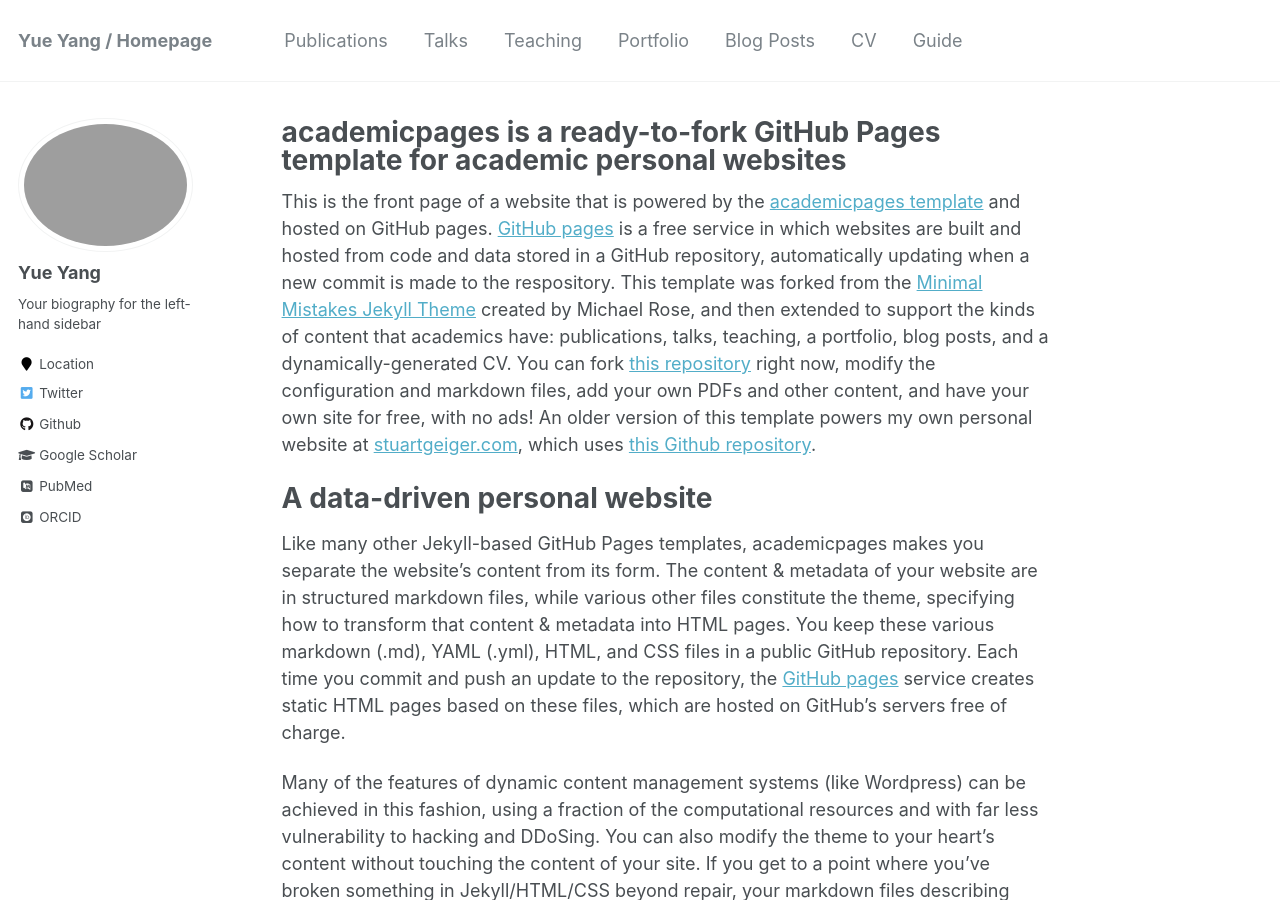
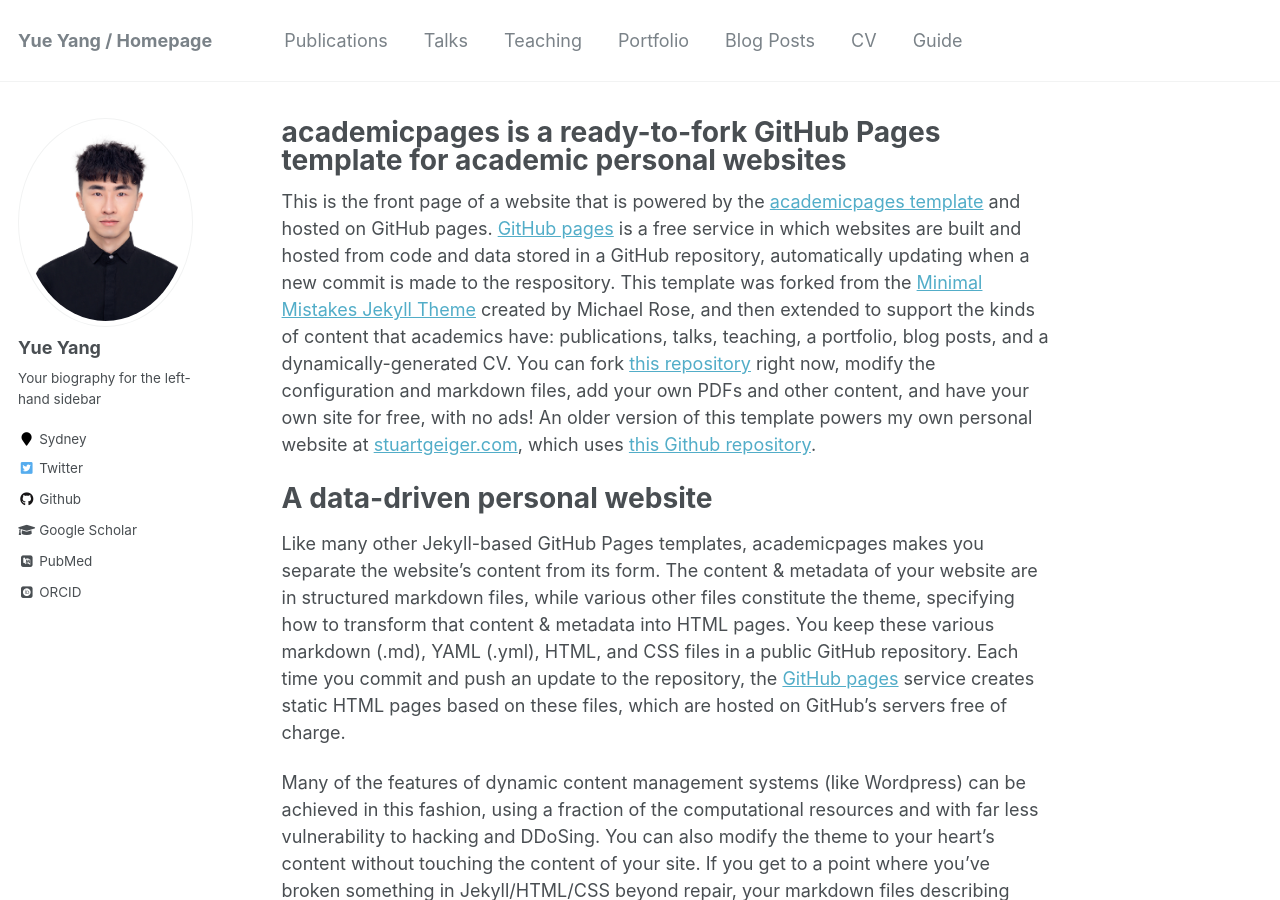
Before and after one commit to marco-yue/biography, a Jekyll site: the page built from _pages/about.md, in a window 1280 px wide and 900 px high. Built offline with Jekyll 4.4.1, drawn with Linux system fonts in a browser that asks for light colours; some web fonts are replaced.

Commit message:
Update _config.yml

```diff
--- a/_config.yml
+++ b/_config.yml
@@ -81,9 +81,9 @@ analytics:
 # Site Author
 author:
   name             : "Yue Yang"
-  avatar           : "profile.png"
+  avatar           : "profile.jpg"
   bio              : "Your biography for the left-hand sidebar"
-  location         : "Location"
+  location         : "Sydney"
   employer         :
   pubmed           : "https://www.ncbi.nlm.nih.gov/pubmed/?term=john+snow"
   googlescholar    : "http://yourfullgooglescholarurl.com"
@@ -96,7 +96,7 @@ author:
   flickr           :
   facebook         :
   foursquare       :
-  github           : "academicpages"
+  github           : "marco-yue"
   google_plus      :
   keybase          :
   instagram        :
```
